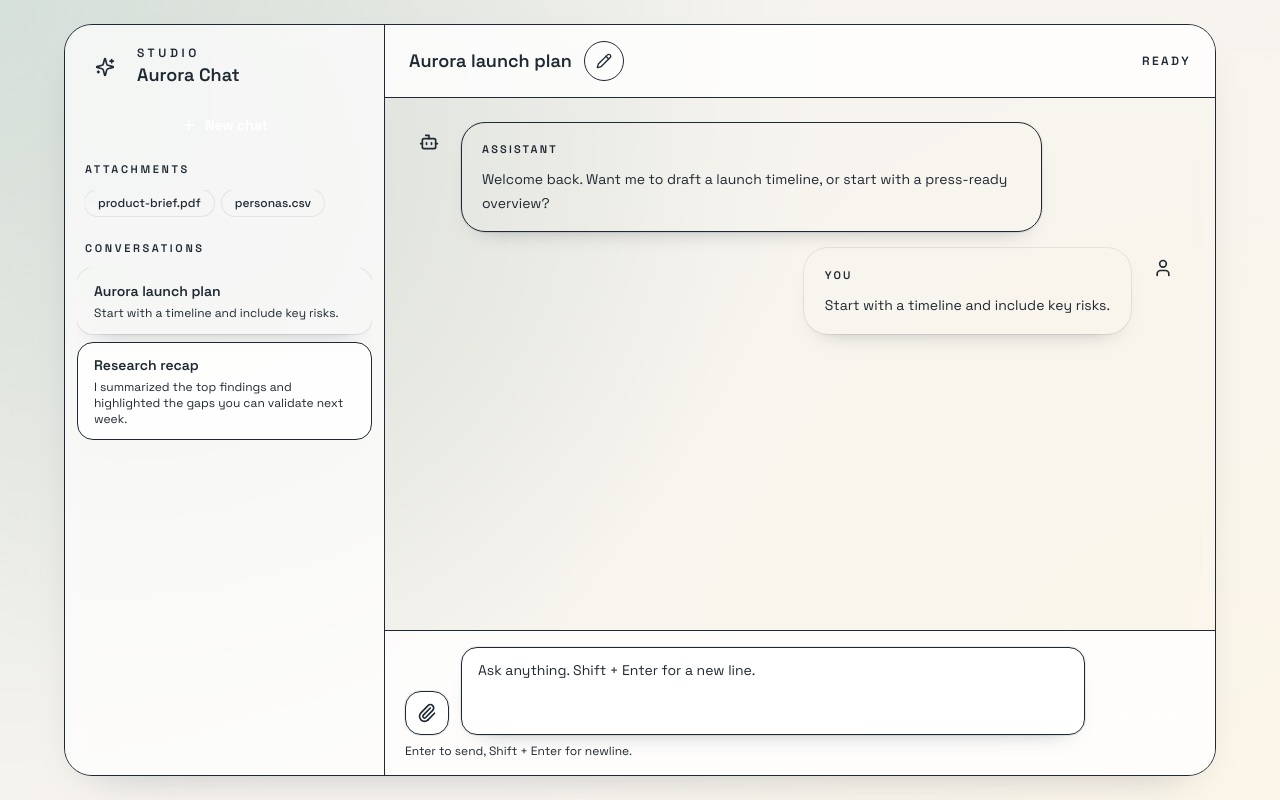
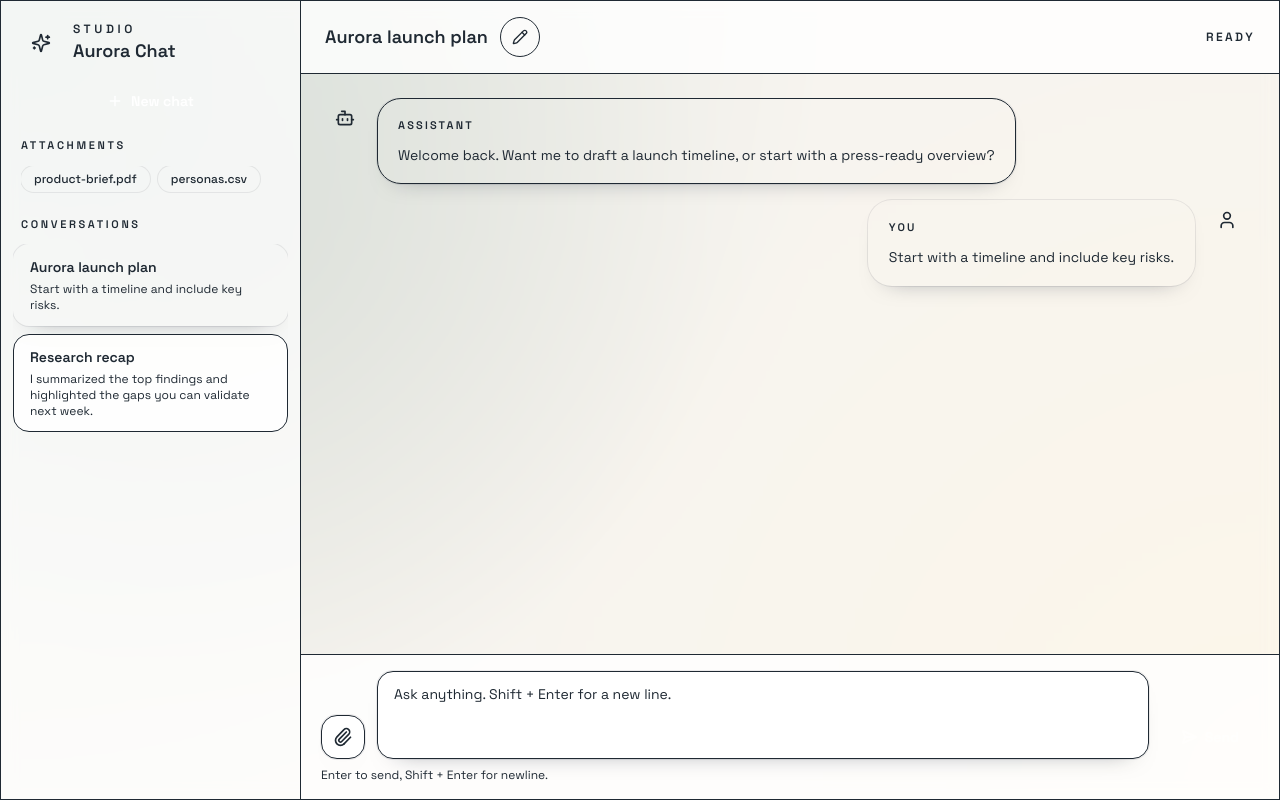
Before and after one commit to elmercodes/llm-frontend, a Next.js app: page / in a window 1280 px wide. Built offline with nearby package versions, Linux system fonts and the light colour scheme; no server answers.

Commit message:
Implement full-height chat layout

```diff
--- a/app/globals.css
+++ b/app/globals.css
@@ -26,6 +26,7 @@ body {
 
 body {
   margin: 0;
+  overflow: hidden;
   color: rgb(var(--color-ink));
   background-color: rgb(var(--color-canvas));
   background-image:
--- a/app/layout.tsx
+++ b/app/layout.tsx
@@ -20,7 +20,7 @@ export default function RootLayout({
 }) {
   return (
     <html lang="en" className={spaceGrotesk.variable}>
-      <body className="font-sans">
+      <body className="font-sans h-full">
         {children}
       </body>
     </html>
--- a/app/page.tsx
+++ b/app/page.tsx
@@ -2,10 +2,8 @@ import ChatApp from "@/components/chat/chat-app";
 
 export default function Home() {
   return (
-    <main className="min-h-screen px-4 py-6 md:px-8">
-      <div className="mx-auto flex min-h-[calc(100vh-3rem)] w-full max-w-6xl overflow-hidden rounded-[28px] border border-border bg-panel/70 shadow-soft backdrop-blur">
-        <ChatApp />
-      </div>
+    <main className="flex h-screen w-screen overflow-hidden">
+      <ChatApp />
     </main>
   );
 }
--- a/components/chat/chat-app.tsx
+++ b/components/chat/chat-app.tsx
@@ -179,7 +179,7 @@ export default function ChatApp() {
   );
 
   return (
-    <div className="flex w-full">
+    <div className="flex h-full w-full overflow-hidden border border-border bg-panel/70 shadow-soft backdrop-blur">
       <Sidebar
         conversations={conversations}
         activeId={activeId}
@@ -187,8 +187,8 @@ export default function ChatApp() {
         onNewChat={handleNewChat}
         onSelectConversation={setActiveId}
       />
-      <div className="flex min-w-0 flex-1 flex-col min-h-0">
-        <header className="flex items-center justify-between gap-4 border-b border-border bg-white/80 px-6 py-4">
+      <div className="flex min-h-0 min-w-0 flex-1 flex-col overflow-hidden">
+        <header className="flex shrink-0 items-center justify-between gap-4 border-b border-border bg-white/80 px-6 py-4">
           {activeConversation ? (
             <TitleEditor
               title={activeConversation.title}
--- a/components/chat/composer.tsx
+++ b/components/chat/composer.tsx
@@ -42,7 +42,7 @@ export default function Composer({
   };
 
   return (
-    <div className="border-t border-border bg-white/80 px-5 py-4">
+    <div className="shrink-0 border-t border-border bg-white/80 px-5 py-4">
       <div className="flex items-end gap-3">
         <button
           type="button"
--- a/components/chat/sidebar.tsx
+++ b/components/chat/sidebar.tsx
@@ -24,7 +24,7 @@ export default function Sidebar({
   onSelectConversation
 }: SidebarProps) {
   return (
-    <aside className="flex w-80 flex-col border-r border-border bg-white/70">
+    <aside className="flex h-full min-h-0 w-[300px] min-w-[280px] flex-col border-r border-border bg-white/70">
       <div className="px-5 pb-4 pt-5">
         <div className="flex items-center gap-3 text-ink">
           <span className="flex h-10 w-10 items-center justify-center rounded-2xl bg-accent/70 text-ink">
```
